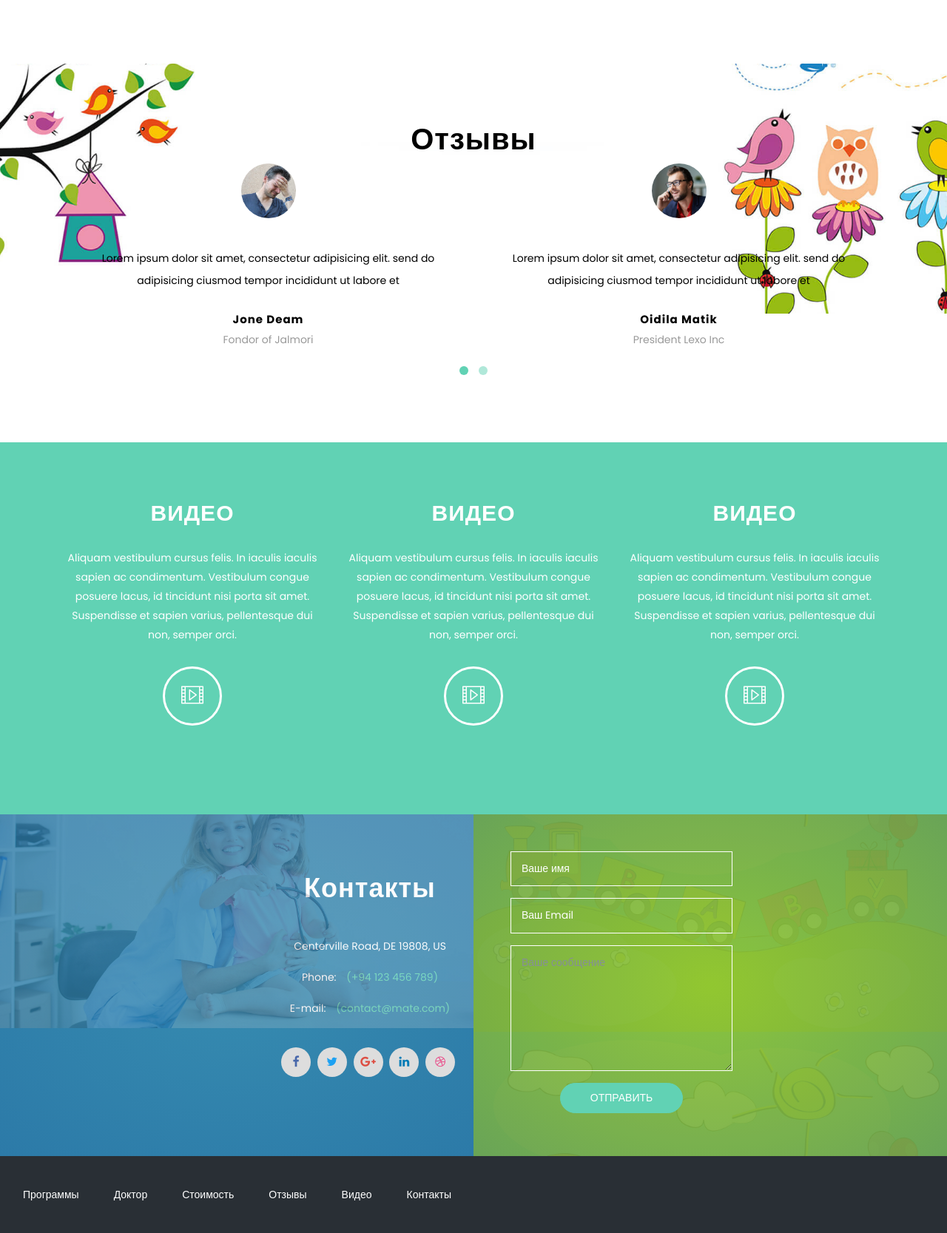
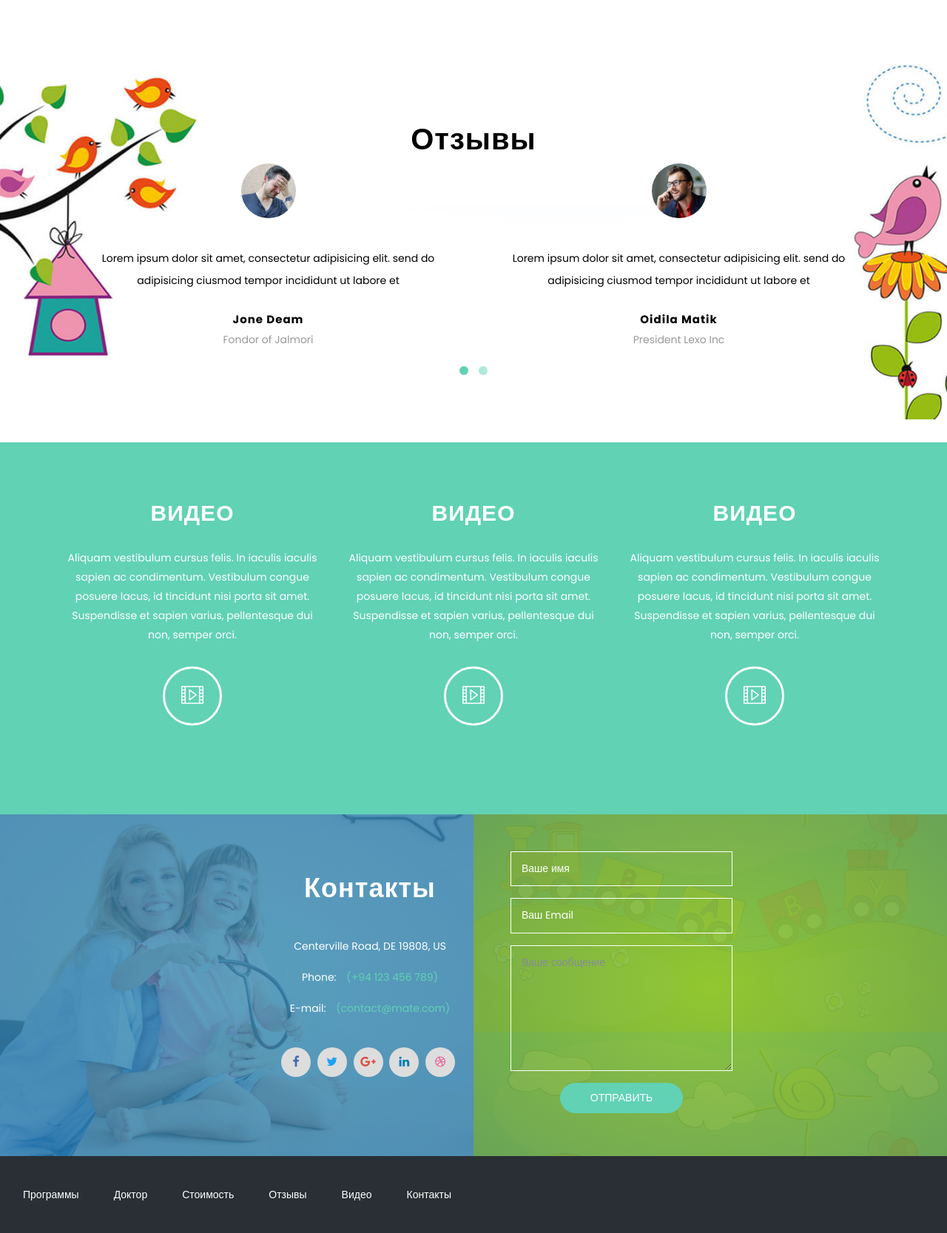
Before and after one commit to DimaObora/HealthOfChildren, a PHP site: page / in a window 1280 px wide. Shown: the part 3119-4786 px from the top of the page at 74% size. Run offline with PHP 8.4, Linux system fonts and the light colour scheme.

Commit message:
исправил респонсив

```diff
--- a/css/main.css
+++ b/css/main.css
@@ -1779,10 +1779,7 @@
     }
 }
 
-@media  (max-width: 1024px) {
-    .contaner {
-        top: 92%;
-    }
+
 }@media (max-height: 768px) {
     .contaner {
         top: 88%;
@@ -2052,6 +2049,7 @@
 }
 .contact-us{
     float: right;
+    position: relative;
 }
 input[type="text"]::-webkit-input-placeholder  {
     color: #fff; /* Цвет подсказывающего текста */
--- a/css/responsive.css
+++ b/css/responsive.css
@@ -1,12 +1,46 @@
 /* only small desktops */
 /* tablets */
 /* only small tablets */
-@media (max-width: 1024px){
-  .back-to-top {
-    bottom: 5em;
-    right: 5em;
+@media (max-width: 1366px) {
+  #testimonial {
+    background-size: 133%;
+    background-position: -11em -3em;
+  }
+  .fon-1 {
+    background-position: -12em -11em;
+    background-size: 129%;
+
   }
 }
+
+  @media (max-width: 1280px){
+  .fon-1 {
+    background-position: -16em -11em;
+    background-size: 139%;
+  }
+  #testimonial {
+    background-size: 134%;
+    background-position: -8em -3em;
+
+  }
+}
+
+  @media (max-width: 1024px) {
+    .contaner {
+      top: 94%;
+    }
+
+    .back-to-top {
+      bottom: 5em;
+      right: 5em;
+    }
+
+    .fon-1 {
+      background-position: -23em -9em;
+      background-size: 173%;
+
+    }
+  }
   @media (min-width: 768px) and (max-width: 991px) {
   #hero-area .contents h1 {
     font-size: 28px;
@@ -42,7 +76,20 @@
 }
 
 /* mobile or only mobile */
-@media (max-width: 767px) {
+@media (max-width: 768px) {
+  .contaner {
+    top: 95%;
+  }
+  #testimonial {
+    background-position: 0em -1em;
+  }
+  .fon-1 {
+    background-position: -16em 0em;
+    background-size: 177%;
+  }
+  .navbar-brand img {
+    width: 47%;
+  }
   .section-header .section-title {
     font-size: 20px;
   }
--- a/php/form-process.php
+++ b/php/form-process.php
@@ -32,7 +32,7 @@
 }
 
 
-$EmailTo = "angelys199637@gmail.com";
+$EmailTo = "Web-lily@yandex.ru";
 $Subject = "Письмо с Санталя";
 
 // prepare email body text
```
